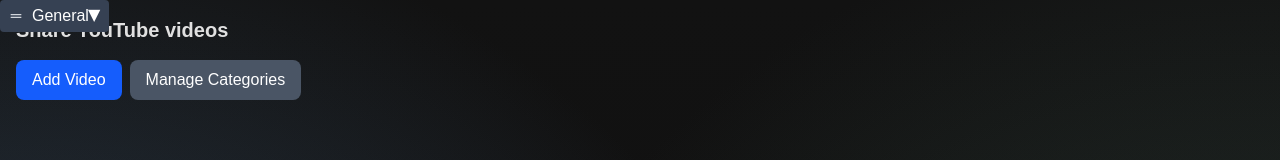
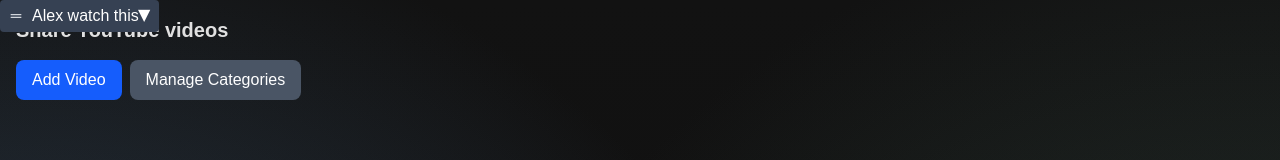
Before and after one commit to alexandermander/ytshare, a Next.js app in the folder ytshare/: page / in a window 1280 px wide. Shown: the top 160 px of the page. Built offline with nearby package versions, Linux system fonts and the light colour scheme.

Commit message:
udpatesd

```diff
--- a/ytshare/src/app/api/categories/route.ts
+++ b/ytshare/src/app/api/categories/route.ts
@@ -5,6 +5,7 @@ export async function GET() {
   return NextResponse.json(categories);
 }
 
+
 export async function POST(req: NextRequest) {
   const data = (await req.json()) as Category[];
   categories.splice(0, categories.length, ...data);
--- a/ytshare/src/app/api/store.ts
+++ b/ytshare/src/app/api/store.ts
@@ -9,4 +9,4 @@ export interface Category {
 }
 
 export const videos: Video[] = [];
-export const categories: Category[] = [{ name: "General" }];
+export const categories: Category[] = [{ name: "Alex watch this" }];
--- a/ytshare/src/app/page.tsx
+++ b/ytshare/src/app/page.tsx
@@ -36,10 +36,10 @@ export default function Home() {
   const [showOverlay, setShowOverlay] = useState(false);
   const [step, setStep] = useState(1);
   const [categories, setCategories] = useState<Category[]>([]);
-  const [selectedCategory, setSelectedCategory] = useState("General");
+  const [selectedCategory, setSelectedCategory] = useState("");
   const [newCategory, setNewCategory] = useState("");
   const [description, setDescription] = useState("");
-  const [openCats, setOpenCats] = useState<Record<string, boolean>>({ General: true });
+  const [openCats, setOpenCats] = useState<Record<string, boolean>>({ First: true });
   const [showCatEditor, setShowCatEditor] = useState(false);
   const dragging = useRef(false);
   const categoriesRef = useRef<Category[]>([]);
@@ -167,7 +167,7 @@ export default function Home() {
     });
     setVideos([...videos, { link, category: cat, description }]);
     setLink("");
-    setSelectedCategory("General");
+    setSelectedCategory("First");
     setNewCategory("");
     setDescription("");
     setStep(1);
@@ -227,7 +227,7 @@ export default function Home() {
               </span>
             </button>
           <ul
-            className={`grid gap-4 mt-2 md:grid-cols-2 lg:grid-cols-3 transition-all duration-300 ${
+            className={`grid gap-4 mt-2 transition-all duration-300 ${
               openCats[c.name] ? "max-h-screen" : "max-h-0 overflow-hidden"
             }`}
           >
@@ -271,7 +271,7 @@ export default function Home() {
                   setShowOverlay(false);
                   setStep(1);
                   setNewCategory("");
-                  setSelectedCategory("General");
+                  setSelectedCategory("Alex watch this");
                 }}
                 className="text-gray-400 hover:text-white text-xl font-bold"
               >
```
